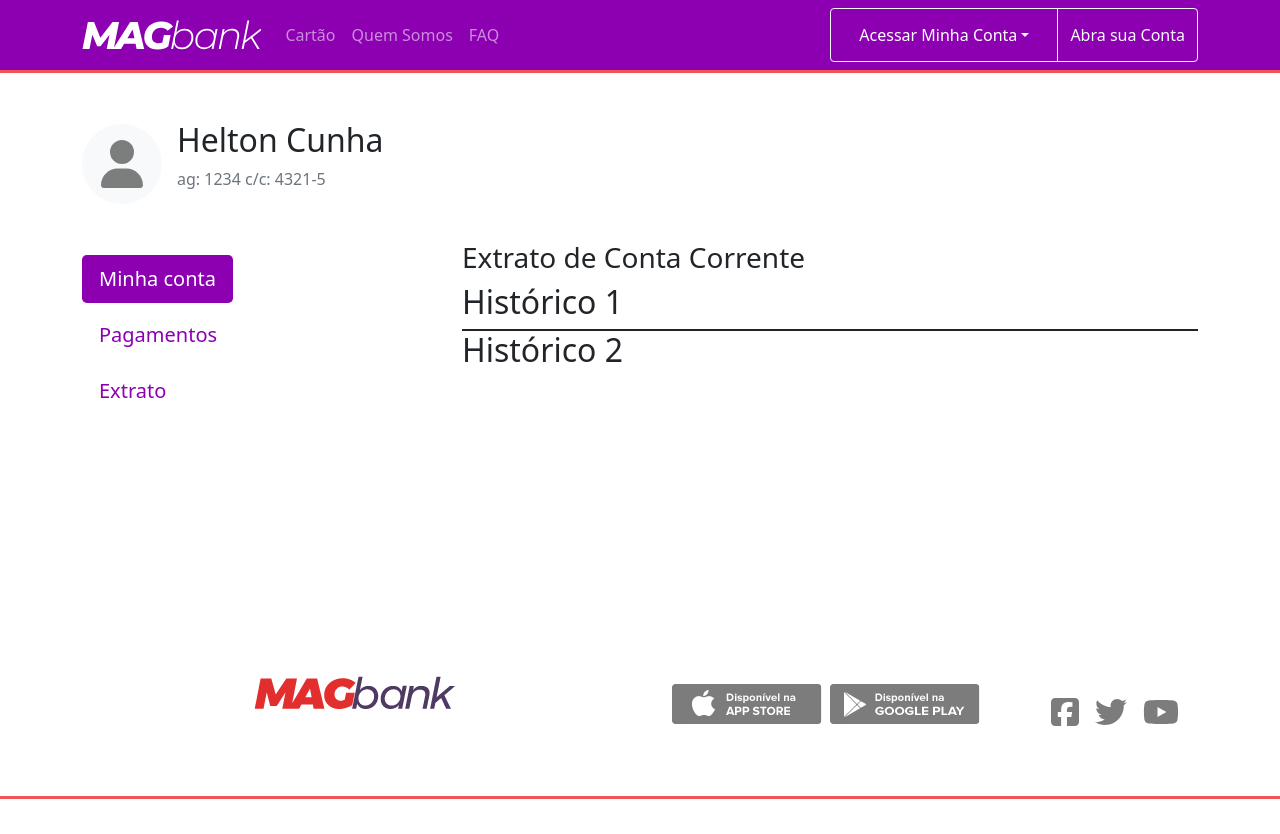
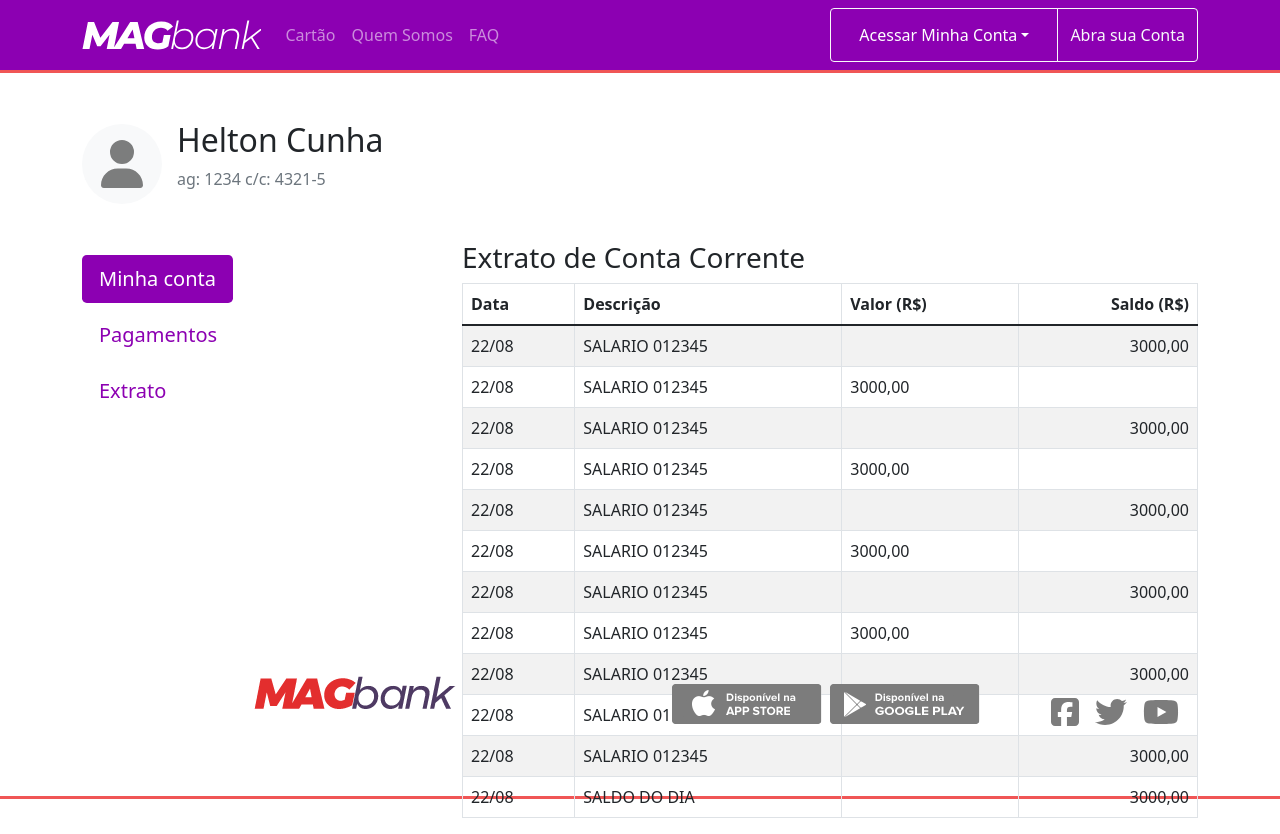
Before and after one commit to heltonbc/nearbank, a React (Create React App) app: page /dashboard/history in a window 1280 px wide. Before the commit the page ends 800 px from the top, so only its background shows below. Built offline with nearby package versions, Linux system fonts and the light colour scheme.

Commit message:
Etapa da aula 19 finalizada, criei os menus, miinha conta, pagamentos, extrato, conforme solitado como exercicio de pratica da aula

```diff
--- a/src/components/AccountHistory.js
+++ b/src/components/AccountHistory.js
@@ -7,10 +7,26 @@ const AccountHistory = ({ data }) => {
     return (
         <Col xs={12} lg={8} className="mt-lg-5 pt-lg-5">
             <h3 className="mt-4">Extrato de Conta Corrente</h3>
-            <Table>
-                {history.map(entry => (
-                    <h2>{entry}</h2>
-                ))}
+            <Table striped bordered hover>
+                <thead>
+                    <tr>
+                        <th>Data</th>
+                        <th>Descrição</th>
+                        <th>Valor (R$)</th>
+                        <th className="text-end">Saldo (R$)</th>
+                    </tr>
+                </thead>
+
+                <tbody>
+                    {history.map(({ date, description, value, balance }) => (
+                        <tr>
+                            <td>{date}</td>
+                            <td>{description}</td>
+                            <td>{value}</td>
+                            <td className="text-end">{balance}</td>
+                        </tr>
+                    ))}
+                </tbody>
             </Table>
         </Col>
     );
--- a/src/components/AccountPayments.js
+++ b/src/components/AccountPayments.js
@@ -1,10 +1,10 @@
 import React from "react";
-import { Button, Col, Tab, Tabs, Form } from "react-bootstrap";
+import { Button, Col, Tab, Tabs, Form, Row } from "react-bootstrap";
 
 const AccountPayments = () => (
     <>
         <Col xs={12} lg={8} className="mt-lg-5 pt-lg-5">
-            <h3 className="mt-4">Pagamentos</h3>
+            <h3 className="mt-5">Pagamentos</h3>
             <Tabs className="mt-5 pt-lg-2" defaultActiveKey="boleto">
                 <Tab eventKey="boleto" title="boleto">
                     <Form>
@@ -32,7 +32,7 @@ const AccountPayments = () => (
                                         name="paymentType"
                                         type="radio"
                                         id="credit"
-                                        className="ml-4"
+                                        className="mx-4"
                                     />
                                 </div>
                             </Form.Group>
@@ -41,7 +41,53 @@ const AccountPayments = () => (
                         <Button variant="success">Continuar</Button>
                     </Form>
                 </Tab>
-                <Tab eventKey="transfer" title="Transferência"></Tab>
+
+                <Tab eventKey="transfer" title="Transferência">
+                    <Form className="mt-5 py-3">
+                        <Row>
+                            <Col xs={11} lg={4}>
+                                <Form.Group className="mb-3">
+                                    <Form.Label>Banco</Form.Label>
+                                    <Form.Control type="number" />
+                                </Form.Group>
+                            </Col>
+
+                            <Col xs={11} lg={4}>
+                                <Form.Group className="mb-3">
+                                    <Form.Label>Agência</Form.Label>
+                                    <Form.Control type="number" />
+                                </Form.Group>
+                            </Col>
+
+                            <Col xs={11} lg={4}>
+                                <Form.Group className="mb-3">
+                                    <Form.Label>C.Corrente</Form.Label>
+                                    <Form.Control type="number" />
+                                </Form.Group>
+                            </Col>
+                        </Row>
+
+                        <Row>
+                            <Col xs={11} lg={6}>
+                                <Form.Group className="mb-3">
+                                    <Form.Label>Valor da Transferência</Form.Label>
+                                    <Form.Control type="number" />
+                                </Form.Group>
+                            </Col>
+
+                            <Col xs={11} lg={6}>
+                                <Form.Group className="mb-3">
+                                    <Form.Label>Identificação nos extratos</Form.Label>
+                                    <Form.Control type="text" />
+                                </Form.Group>
+                            </Col>
+                        </Row>
+
+                        <Button variant="success" type="submit" className="mt-5">
+                            Continuar
+                        </Button>
+                    </Form>
+                </Tab>
             </Tabs>
         </Col>
     </>
--- a/src/views/Dashboard.js
+++ b/src/views/Dashboard.js
@@ -33,7 +33,74 @@ const Dashboard = () => {
             { date: "21/08", description: "FARMACIA 123234", value: "120,00" },
         ],
 
-        history: ["Histórico 1", "Histórico 2"],
+        history: [
+            {
+                date: "22/08",
+                description: "SALARIO 012345",
+
+                balance: "3000,00",
+            },
+            {
+                date: "22/08",
+                description: "SALARIO 012345",
+                value: "3000,00",
+            },
+            {
+                date: "22/08",
+                description: "SALARIO 012345",
+
+                balance: "3000,00",
+            },
+            {
+                date: "22/08",
+                description: "SALARIO 012345",
+                value: "3000,00",
+            },
+            {
+                date: "22/08",
+                description: "SALARIO 012345",
+
+                balance: "3000,00",
+            },
+            {
+                date: "22/08",
+                description: "SALARIO 012345",
+                value: "3000,00",
+            },
+            {
+                date: "22/08",
+                description: "SALARIO 012345",
+
+                balance: "3000,00",
+            },
+            {
+                date: "22/08",
+                description: "SALARIO 012345",
+                value: "3000,00",
+            },
+            {
+                date: "22/08",
+                description: "SALARIO 012345",
+
+                balance: "3000,00",
+            },
+            {
+                date: "22/08",
+                description: "SALARIO 012345",
+                value: "3000,00",
+            },
+            {
+                date: "22/08",
+                description: "SALARIO 012345",
+
+                balance: "3000,00",
+            },
+            {
+                date: "22/08",
+                description: "SALDO DO DIA",
+                balance: "3000,00",
+            },
+        ],
     };
 
     return (
```
